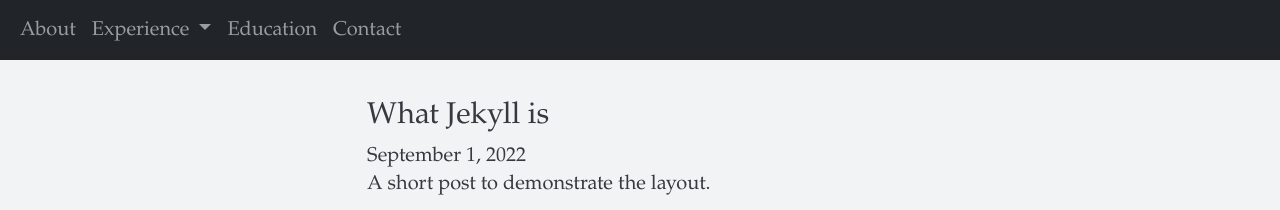
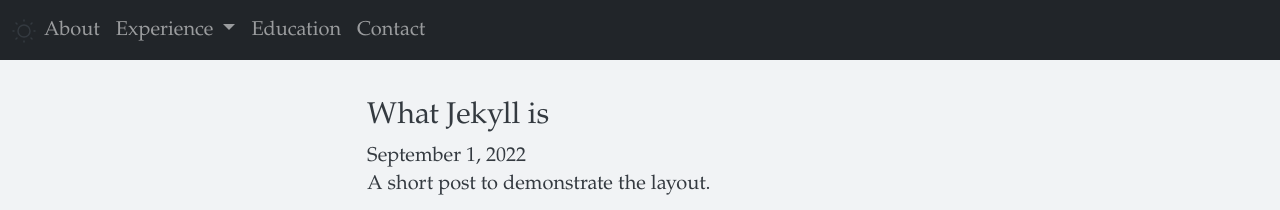
Before and after one commit to ikulan/personal_website_v1, a Jekyll site: the page built from posts.md, in a window 1280 px wide. Shown: the top 210 px of the page. Built offline with Jekyll 4.4.1, drawn with Linux system fonts in a browser that asks for light colours; the list of posts is cut into pages by our own code.

Commit message:
Add mode toggle to navbar

```diff
--- a/_includes/head.html
+++ b/_includes/head.html
@@ -26,6 +26,7 @@
 
 <nav class="navbar navbar-dark navbar-expand-sm fixed-top">
   <div class="container-fluid">
+    <a id="theme-toggle" class="toggle-icon" onclick="modeSwitcher()"></a>
     <!-- show up menu item for small screen -->
     <button class="navbar-toggler" type="button" data-bs-toggle="collapse" data-bs-target="#navbarSupportedContent" aria-controls="navbarSupportedContent" aria-expanded="false" aria-label="Toggle navigation">
       <span class="navbar-toggler-icon"></span>
--- a/_includes/header.html
+++ b/_includes/header.html
@@ -9,5 +9,4 @@
       {% endif %}
     </small>
   </div>
-  <a id="theme-toggle" class="toggle-icon" onclick="modeSwitcher()"></a>
 </header>
```
Also changed, not shown: README.md, _sass/_base.scss (line endings or trailing spaces).
